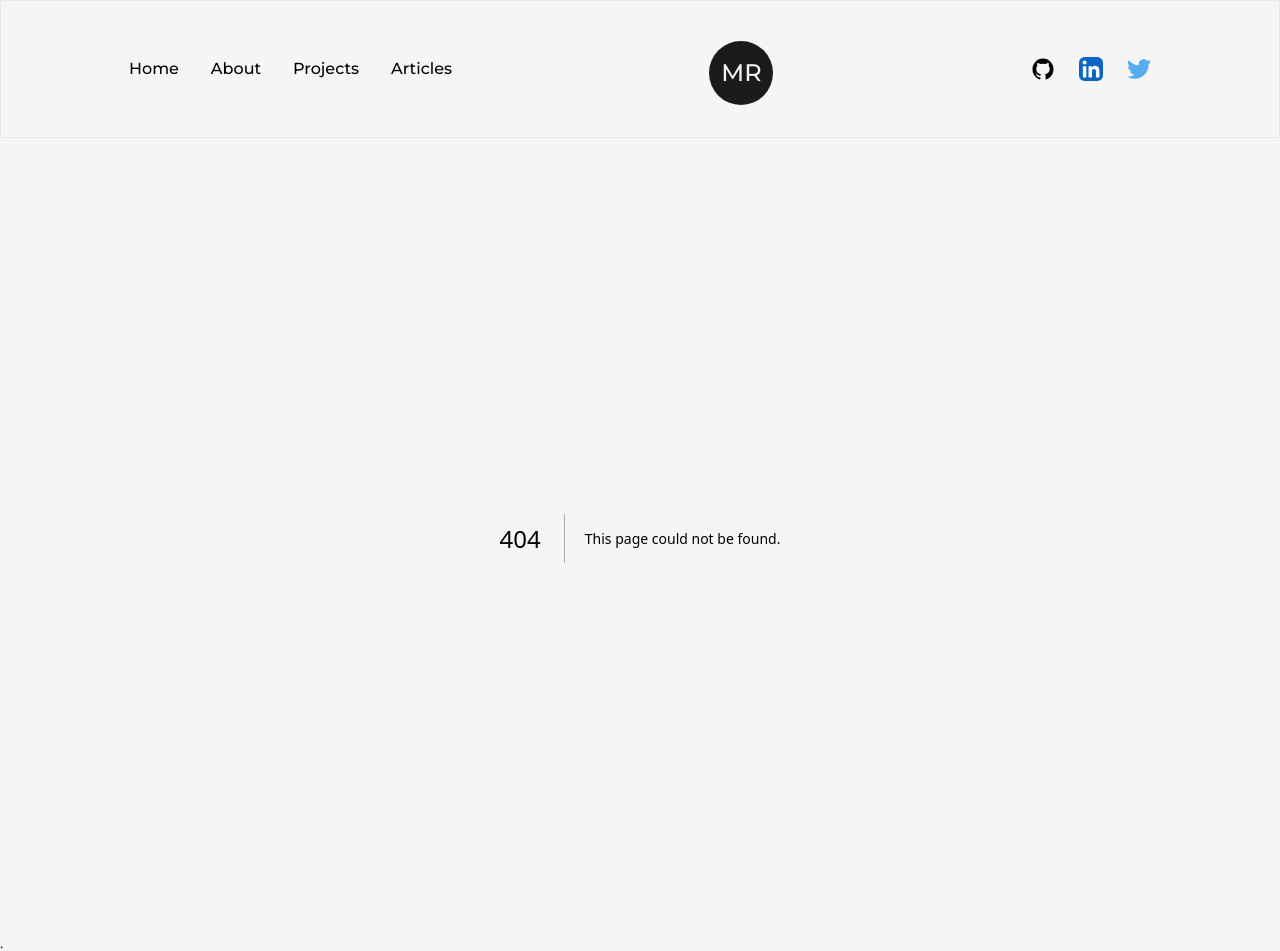
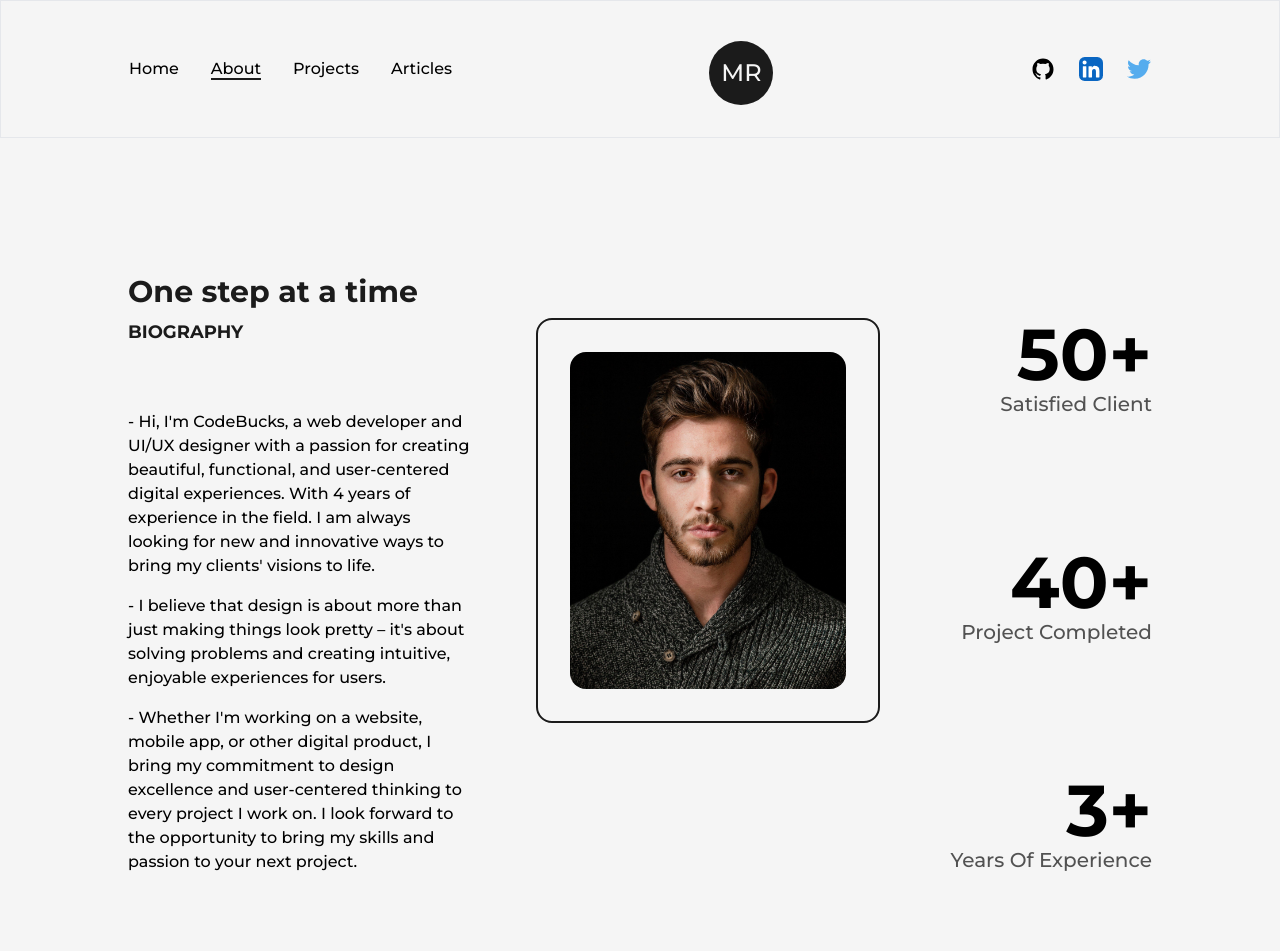
Before and after one commit to moshiur-rahman-mirage/Portfolio, a Next.js app: page /About in a window 1280 px wide. Before the commit this address had no page. Shown: the top 951 px of the page. Built offline with nearby package versions, Linux system fonts and the light colour scheme.

Commit message:
learned animated numbers

```diff
--- /dev/null
+++ b/src/components/Hireme.js
@@ -0,0 +1,22 @@
+import React from 'react'
+import { CircularText } from './icons'
+import Link from 'next/link'
+
+const Hireme = () => {
+  return (
+    <div className='fixed left-4
+    bottom-4 flex items-center justify-center overflow-hidden'>
+        <div className='w-48 h-auto flex items-center justify-center relative'>
+                <CircularText className={"fill-dark animate-spin-slow"}/>
+                <Link href="mailto:moshiur.mirage@gmail.com" className='flex items-center justify-center absolute border-2
+                bg-dark text-light border-dark shadow-md rounded-full hover:bg-light hover:text-dark
+                w-20 h-20 font-semibold
+                '>
+                    Hire Me
+                </Link>
+        </div>
+    </div>
+  )
+}
+
+export default Hireme
--- a/src/components/Navbar.js
+++ b/src/components/Navbar.js
@@ -28,7 +28,7 @@
     <header className="px-32 border w-full flex items-center justify-between py-8 font-medium">
       <nav>
         <CustomLink href="/" title="Home" className="mr-4" />
-        <CustomLink href="/about" title="About" className="mx-4" />
+        <CustomLink href="/About" title="About" className="mx-4" />
         <CustomLink href="/projects" title="Projects" className="mx-4" />
         <CustomLink href="/articles" title="Articles" className="ml-4" />
       </nav>
--- /dev/null
+++ b/src/pages/About.js
@@ -0,0 +1,108 @@
+import AnimatedText from "@/components/AnimatedText";
+import Layout from "@/components/Layout";
+import React, { useEffect, useRef } from "react";
+import pp from "../../public/images/profile/developer-pic-2.jpg";
+import Image from "next/image";
+import { motion, spring, useInView, useMotionValue, useSpring } from "framer-motion";
+
+
+
+const AnimatedNumbers = ({value})=>{
+const ref=useRef();
+
+const motionValue=useMotionValue(0);
+const springValue = useSpring(motionValue,{duration:3000})
+const isInView=useInView(ref)
+
+useEffect(()=>{
+ if(isInView){
+  motionValue.set(value)
+ }
+},[isInView,motionValue,value])
+
+useEffect(()=>{
+  springValue.on("change",(latest)=>{
+    if(ref.current && latest.toFixed(0) <=value){
+      ref.current.textContent=latest.toFixed(0)
+    }
+  })
+},[])
+
+
+  return <span ref={ref}></span>
+}
+
+
+
+
+const About = () => {
+  return (
+    <>
+      {/* <head>
+        <title>Moshiur | About</title>
+        <meta name="about" content="About Myself" />
+      </head> */}
+      <main className="w-full flex-col items-center justify-center">
+        <Layout>
+          <AnimatedText
+            text="One step at a time"
+            className="text-3xl font-bold"
+          />
+          <div className="grid w-full grid-cols-8 gap-16">
+            <div className="col-span-3 flex flex-col items-start justify-center">
+              <h2 className="mb-16 text-lg font-bold uppercase text-dark ">
+                Biography
+              </h2>
+              <p className="font-medium">
+                - Hi, I'm CodeBucks, a web developer and UI/UX designer with a
+                passion for creating beautiful, functional, and user-centered
+                digital experiences. With 4 years of experience in the field. I
+                am always looking for new and innovative ways to bring my
+                clients' visions to life.
+              </p>
+
+              <p className="font-medium my-4">
+                - I believe that design is about more than just making things
+                look pretty – it's about solving problems and creating
+                intuitive, enjoyable experiences for users.
+              </p>
+
+              <p className="font-medium">
+                - Whether I'm working on a website, mobile app, or other digital
+                product, I bring my commitment to design excellence and
+                user-centered thinking to every project I work on. I look
+                forward to the opportunity to bring my skills and passion to
+                your next project.
+              </p>
+            </div>
+            <div
+              className="col-span-3 relative h-max rounded-2xl border-2 border-solid border-dark bg-light
+            p-8
+            "
+            >
+              <div className="absolute border-dark bg-dark top-0 -right-5 -z-10 w-[109%] h-[109%] rounded-2xl"></div>
+              <Image src={pp} className="w-full h-auto rounded-2xl" />
+            </div>
+            <div className="col-span-2 flex flex-col items-end justify-between">
+              <div className="flex flex-col items-end justify-center">
+                <span className="inline-block text-7xl font-bold"><AnimatedNumbers value={50}/>+</span>
+                <h2 className="text-xl font-medium capitalize text-dark/75">Satisfied Client</h2>
+              </div>
+              <div className="flex flex-col items-end justify-center">
+                <span className="inline-block text-7xl font-bold">40+</span>
+                <h2 className="text-xl font-medium capitalize text-dark/75">Project Completed</h2>
+              </div>
+
+              <div className="flex flex-col items-end justify-center">
+                <span className="inline-block text-7xl font-bold">3+</span>
+                <h2 className="text-xl font-medium capitalize text-dark/75">Years of experience</h2>
+              </div>
+            </div>
+          </div>
+        </Layout>
+      </main>
+    </>
+  );
+};
+
+export default About;
--- a/src/pages/index.js
+++ b/src/pages/index.js
@@ -5,6 +5,7 @@
 import AnimatedText from "@/components/AnimatedText";
 import Link from "next/link";
 import { LinkArrow } from "@/components/icons";
+import Hireme from "@/components/Hireme";
 const inter = Inter({ subsets: ["latin"] });
 
 export default function Home() {
@@ -36,6 +37,7 @@
           </div>
         </div>
       </Layout>
+      <Hireme/>
     </main>
   );
 }
--- a/tailwind.config.js
+++ b/tailwind.config.js
@@ -20,6 +20,9 @@
         light: "#f5f5f5",
         primary: "#B63E96", // 240,86,199
         primaryDark: "#58E6D9", // 80,230,217
+    },
+    animation: {
+      'spin-slow': 'spin 8s linear infinite',
     }
     },
   },
```
